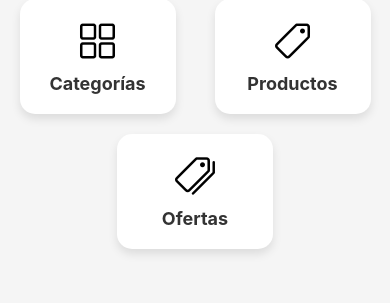
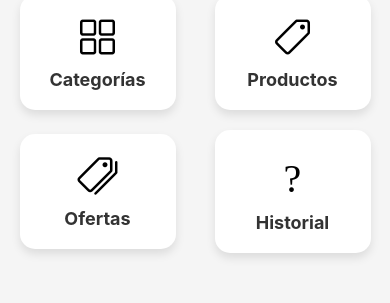
Before and after one commit to TeresaRuiz/Expo_Comodo_Movil, a React Native app: screen /DashboardTabs in a window 390 px wide. Shown: the part 405-708 px from the top of the page. Built offline with nearby package versions, Linux system fonts and the light colour scheme.

Commit message:
agregando historial en dashboard

```diff
--- a/src/screens/DashboardScreen.js
+++ b/src/screens/DashboardScreen.js
@@ -22,6 +22,7 @@ const DashboardScreen = ({ navigation }) => {
     { title: 'Categorías', icon: 'grid-outline' },
     { title: 'Productos', icon: 'pricetag-outline' },
     { title: 'Ofertas', icon: 'pricetags-outline' },
+    { title: 'Historial', icon: 'ri-archive-line' },
   ];
 
   const images = [
@@ -61,7 +62,11 @@ const DashboardScreen = ({ navigation }) => {
                 navigation.navigate('Producto');
               } else if (category.title === 'Ofertas') {
                 navigation.navigate('Ofertas');
+              }else if (category.title === 'Historial') {
+                navigation.navigate('Historial');
               }
+
+
             }}
           >
             <Ionicons name={category.icon} size={40} color="#000" />
```
